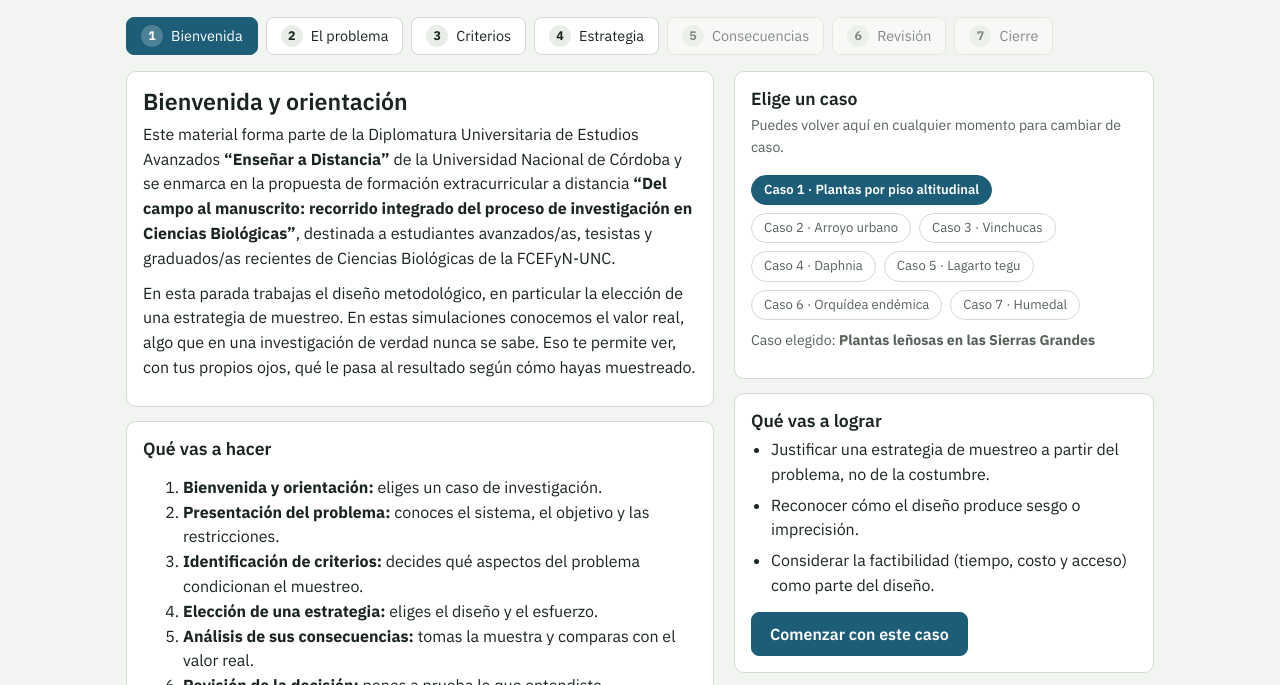
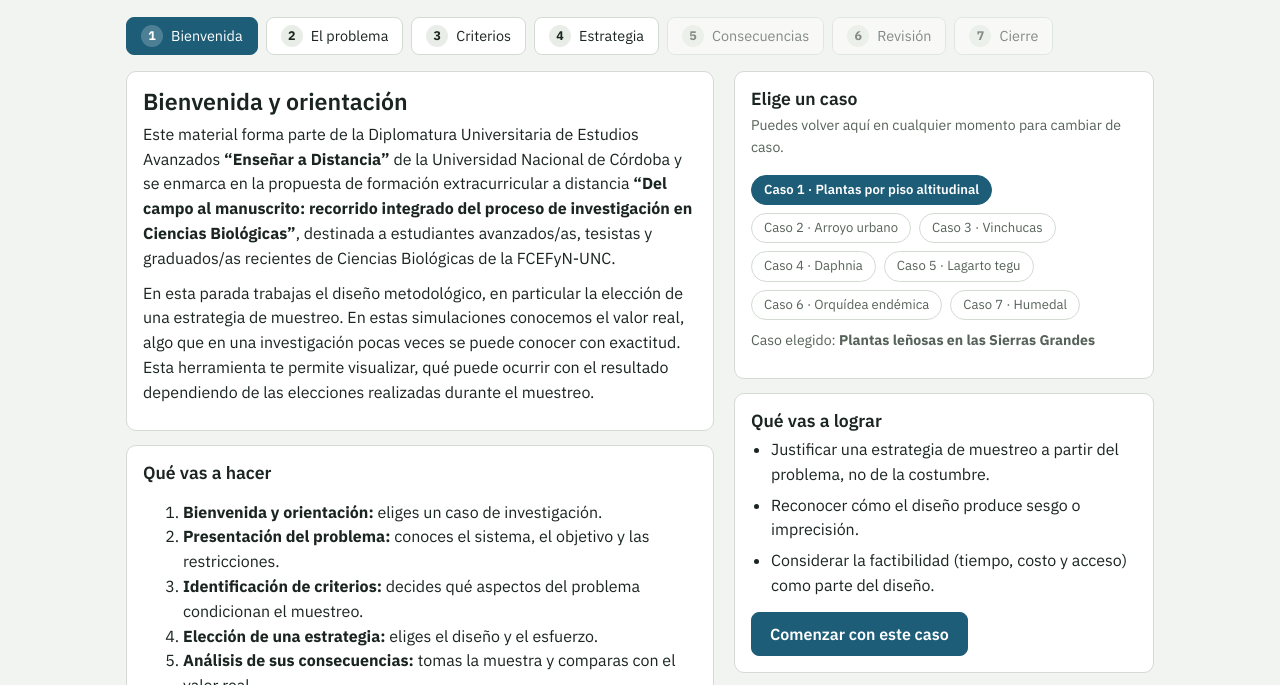
Before and after one commit to thedatafixer/sampling, a plain HTML site: page index.html in a window 1280 px wide. Shown: the part 115-800 px from the top of the page. Drawn offline with Linux system fonts and the light colour scheme.

Commit message:
Update index.html

```diff
--- a/index.html
+++ b/index.html
@@ -148,7 +148,7 @@ textarea{width:100%;min-height:170px;font:inherit;font-size:.93rem;padding:10px
           <div class="card">
             <h2 id="t0">Bienvenida y orientación</h2>
             <p>Este material forma parte de la Diplomatura Universitaria de Estudios Avanzados <strong>“Enseñar a Distancia”</strong> de la Universidad Nacional de Córdoba y se enmarca en la propuesta de formación extracurricular a distancia <strong>“Del campo al manuscrito: recorrido integrado del proceso de investigación en Ciencias Biológicas”</strong>, destinada a estudiantes avanzados/as, tesistas y graduados/as recientes de Ciencias Biológicas de la FCEFyN-UNC.</p>
-            <p>En esta parada trabajas el diseño metodológico, en particular la elección de una estrategia de muestreo. En estas simulaciones conocemos el valor real, algo que en una investigación de verdad nunca se sabe. Eso te permite ver, con tus propios ojos, qué le pasa al resultado según cómo hayas muestreado.</p>
+            <p>En esta parada trabajas el diseño metodológico, en particular la elección de una estrategia de muestreo. En estas simulaciones conocemos el valor real, algo que en una investigación pocas veces se puede conocer con exactitud. Esta herramienta te permite visualizar, qué puede ocurrir con el resultado dependiendo de las elecciones realizadas durante el muestreo.</p>
           </div>
           <div class="card">
             <h3>Qué vas a hacer</h3>
```
